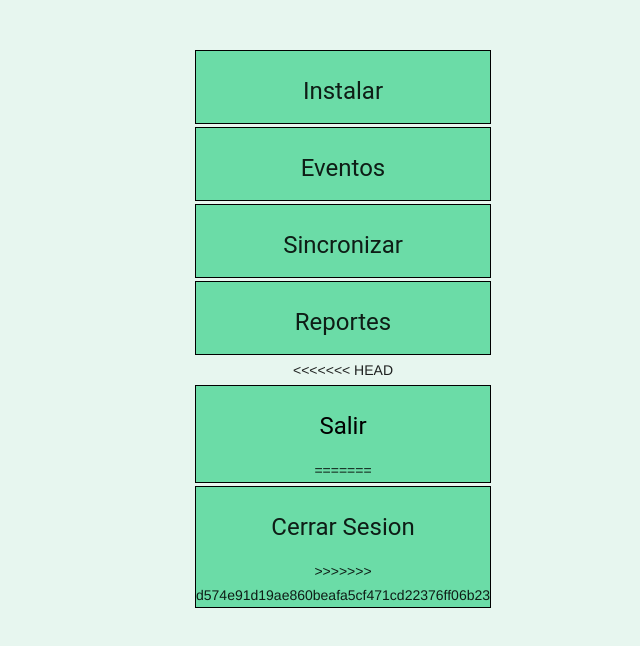
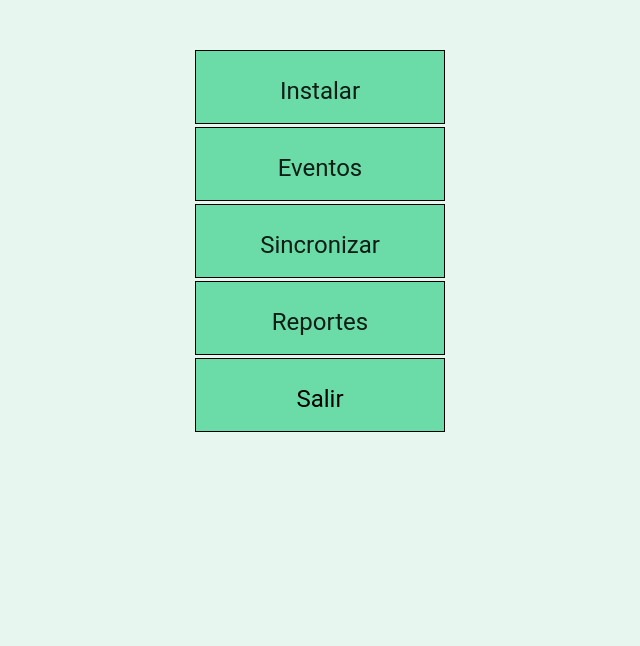
Before and after one commit to chaquen/Biometrico, a plain HTML site: page menuEventos.html in a window 1280 px wide. Shown: the part 148-794 px from the top of the page, without its empty margins (320-960 px from the left). Drawn offline with nearby package versions, Linux system fonts and the light colour scheme; no server answers.

Commit message:
Se corrige error en menueventos.html

```diff
--- a/menuEventos.html
+++ b/menuEventos.html
@@ -61,13 +61,10 @@ and open the template in the editor.
                 <li id="btnReportes">
                     <h4>Reportes</h4>
                 </li>
-<<<<<<< HEAD
+
                 <li>
                     <a href="index.html"><h4>Salir</h4></a>
-=======
-                <li id="btnSalir">
-                    <h4>Cerrar Sesion</h4>
->>>>>>> d574e91d19ae860beafa5cf471cd22376ff06b23
+
                 </li>
             </ul>
         </div>
```
